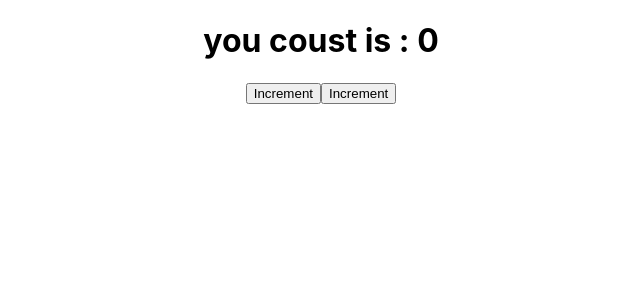
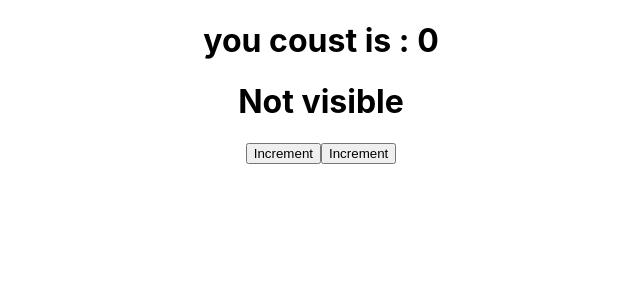
Before and after one commit to j4sumit/reacttopics, a React (Create React App) app: page / in a window 1280 px wide. Shown: the top 300 px of the page, without its empty margins (319-959 px from the left). Built offline with nearby package versions, Linux system fonts and the light colour scheme.

Commit message:
used temlate leteral to set toggle also on Increment button

```diff
--- a/src/App.js
+++ b/src/App.js
@@ -3,9 +3,11 @@ import "./App.css";
 
 const App = () => {
 const [count, setCount] =useState(0);
+const [visible, setVisible] =useState(false);
 
 const handleIncrement =()=>{
     setCount(count+1);
+    setVisible(!visible);
 }
 
 const handleDecrement =()=>{
@@ -15,6 +17,7 @@ const handleDecrement =()=>{
         <div className="App">
 
 <h1> you coust is : {count} </h1>
+{visible? <h1>Visible </h1> : <h1>Not visible</h1>}
 <button onClick={handleIncrement}>Increment </button>
 <button onClick={handleDecrement}>Increment </button>
         </div>
```
